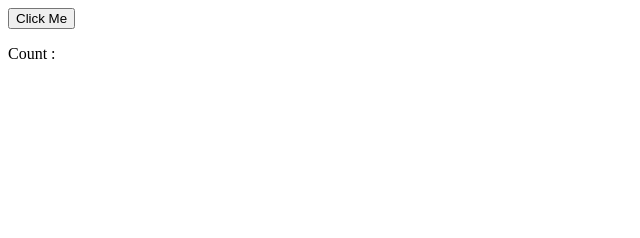
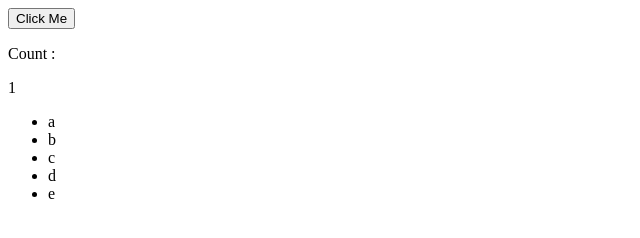
Before and after one commit to gauravMori158/training_simform, a plain HTML site: page 3. Javascript/counter.html in a window 1280 px wide. Both pictures are taken after a click on the button "Click Me". Shown: the full height of the page, 0-640 px from the left. Drawn offline with Linux system fonts and the light colour scheme.

Commit message:
javascript example

```diff
--- a/3. Javascript/counter.html
+++ b/3. Javascript/counter.html
@@ -11,11 +11,30 @@
 <body>
     <button class="btn btn-primary" onclick="clickme()">Click Me</button>
     <p>Count :
-        <p id="click"></p>
+        <p id="click">0</p>
+        <p id="click1">0</p>
     </p>
     <script>
-        const add
-        document.getElementById('click').innerHTML = add();
+        const add = (function() {
+            let count = 0;
+            return function() {
+                count += 1;
+                return count;
+            }
+        })();
+
+        function clickme() {
+            document.getElementById('click').innerHTML = add();
+        }
+
+        const abc = ['a', 'b', 'c', 'd', 'e'];
+        let text = "<ul>";
+        for (let i = 0; i < abc.length; i++) {
+            text += "<li>" + abc[i] + "</li>";
+
+        }
+        text += "</ul>"
+        document.getElementById('click1').innerHTML = text;
     </script>
 </body>
 
```
Also changed, not shown: 3. Javascript/array.html (added, +41 -0 lines).
